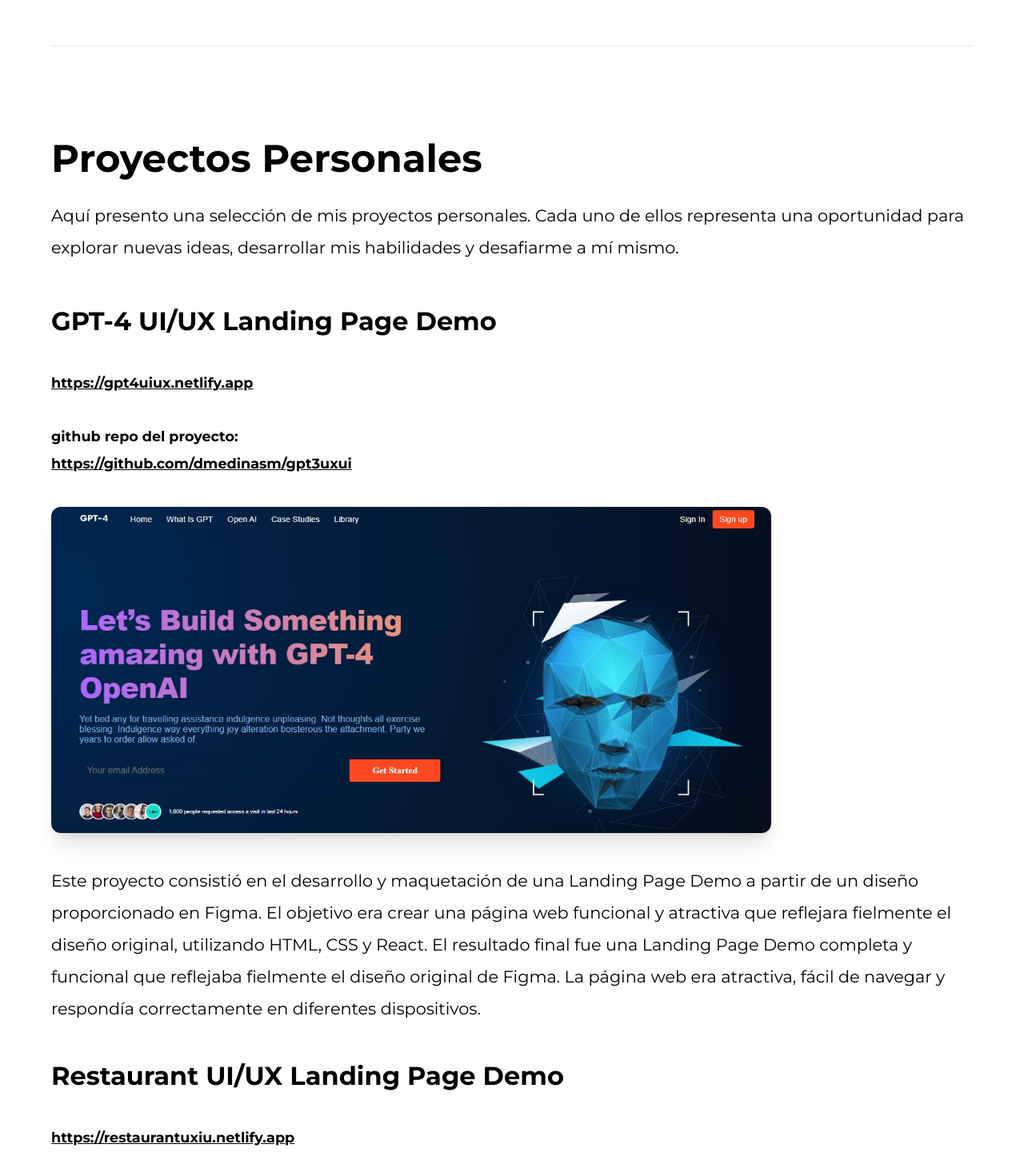
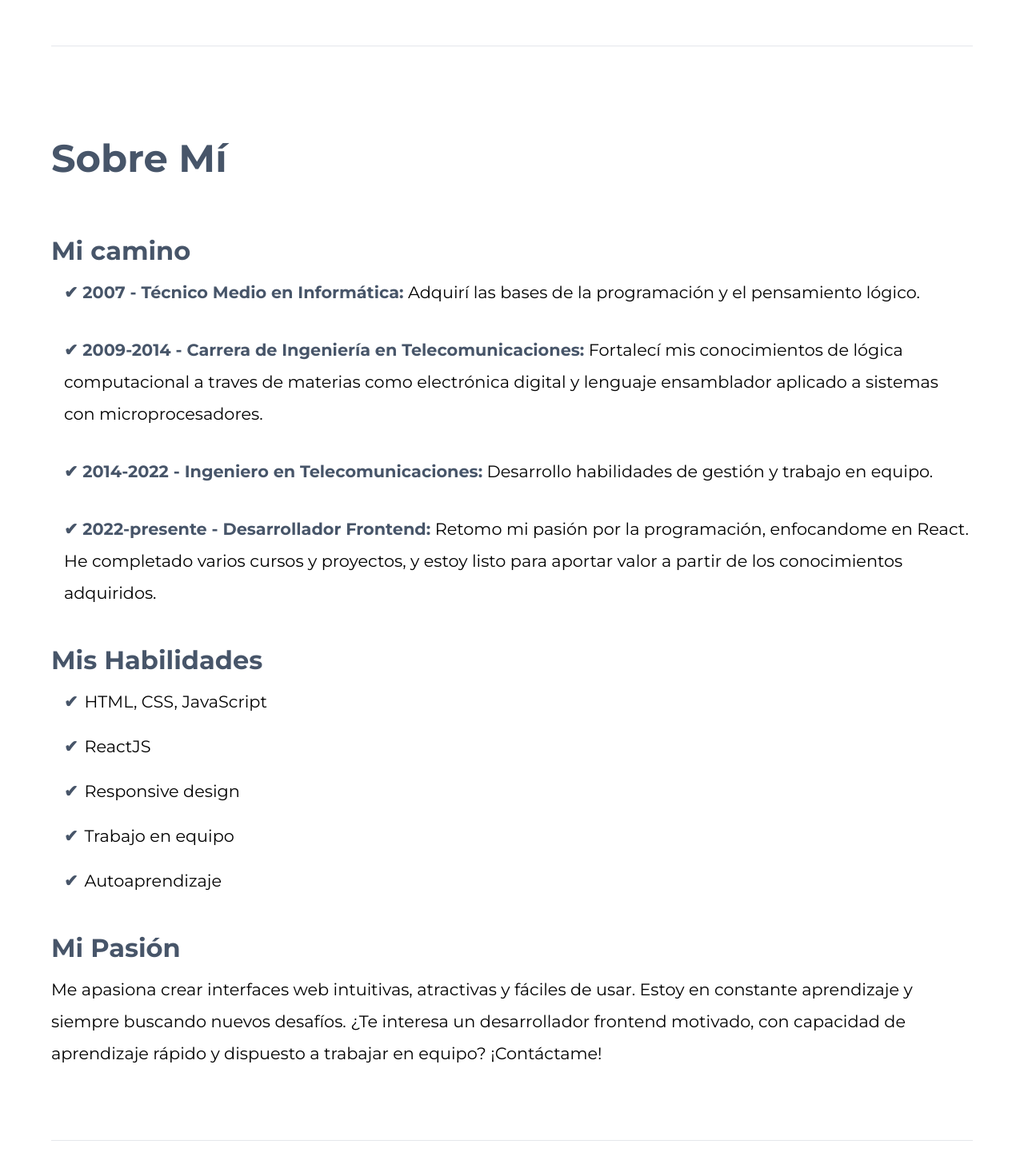
Before and after one commit to dmedinasm/miportfolio, a React (Vite) app: page / in a window 1280 px wide. Shown: the part 709-2170 px from the top of the page at 80% size. Built offline with nearby package versions, Linux system fonts and the light colour scheme.

Commit message:
Creada sección Sobre Mí

```diff
--- a/src/App.jsx
+++ b/src/App.jsx
@@ -3,6 +3,7 @@
 import Hero from './components/Hero'
 import Projects from './components/Projects'
 import Foot from './components/Foot'
+import AboutMe from './components/AboutMe'
 
 
 
@@ -16,6 +17,7 @@
       </header>
       <main>
         <Hero />
+        <AboutMe />
         <Projects />
       </main>
       <footer>
--- /dev/null
+++ b/src/components/AboutMe.jsx
@@ -0,0 +1,36 @@
+import React from 'react'
+import { IoMdCheckmark } from "react-icons/io";
+const AboutMe = () => {
+  return (
+      <section className="py-12 px-8 md:px-[64px] flex flex-col gap-10 ">
+          <h2 className="font-montserrat font-bold  text-[200%] md:text-[300%] mb-4 text-slate-600 text-start"> Sobre Mí</h2>
+          <div>
+              <h3 className="font-montserrat font-bold text-[130%] md:text-[200%] text-slate-600 mb-2">Mi camino</h3>
+              <ul className="font-montserrat text-[100%] md:text-[130%] text-start leading-8 md:leading-10 flex flex-col gap-8 pl-4 items-start">
+                <li ><span className="font-bold text-slate-600 ">✔  2007 - Técnico Medio en Informática:</span> Adquirí las bases de la programación y el pensamiento lógico.</li>
+                <li ><span className="font-bold text-slate-600 ">✔ 2009-2014 - Carrera de Ingeniería en Telecomunicaciones:</span> Fortalecí mis conocimientos de lógica computacional a traves de materias como electrónica digital y lenguaje ensamblador aplicado a sistemas con microprocesadores.</li>
+                <li > <span className="font-bold text-slate-600 ">✔ 2014-2022 - Ingeniero en Telecomunicaciones:</span> Desarrollo habilidades de gestión y trabajo en equipo.</li>
+                <li ><span className="font-bold text-slate-600 ">✔ 2022-presente - Desarrollador Frontend:</span> Retomo mi pasión por la programación, enfocandome en React. He completado varios cursos y proyectos, y estoy listo para aportar valor a partir de los conocimientos adquiridos.</li>
+              </ul>
+          </div>
+          <div>
+              <h3 className="font-montserrat font-bold text-[130%] md:text-[200%] text-slate-600  mb-2">Mis Habilidades</h3>
+              <ul className="font-montserrat text-[100%] md:text-[130%] text-start leading-8 md:leading-10 flex flex-col gap-4 pl-4">
+                  <li className="flex items-center gap-2"><span className="text-slate-600 font-bold">✔</span> HTML, CSS, JavaScript</li>
+                  <li className="flex items-center gap-2 "><span className="text-slate-600 font-bold">✔</span> ReactJS</li>
+                  <li className="flex items-center gap-2"><span className="text-slate-600 font-bold">✔</span> Responsive design</li>
+                  <li className="flex items-center gap-2"><span className="text-slate-600 font-bold">✔</span> Trabajo en equipo</li>
+                  <li className="flex items-center gap-2"><span className="text-slate-600 font-bold">✔</span> Autoaprendizaje</li>
+              </ul>
+          </div>
+          <div>
+              <h3 className="font-montserrat font-bold text-[130%] md:text-[200%] text-slate-600 mb-2">Mi Pasión</h3>
+              <p className="font-montserrat text-[100%] md:text-[130%] text-start leading-8 md:leading-10 ">Me apasiona crear interfaces web intuitivas, atractivas y fáciles de usar. Estoy en constante aprendizaje y siempre buscando nuevos desafíos. ¿Te interesa un desarrollador frontend motivado, con capacidad de aprendizaje rápido y dispuesto a trabajar en equipo? ¡Contáctame!</p>
+          </div>
+          <hr className="mt-12 font-bold text-black text-[4px]" />
+      </section>
+
+  )
+}
+
+export default AboutMe
--- a/src/components/Project.jsx
+++ b/src/components/Project.jsx
@@ -3,7 +3,7 @@
 const Project = ({title,link,image,description, repoLink}) => {
   return (
       <div className="flex flex-col items-start justify-center gap-10">
-          <h2 className="font-montserrat font-bold text-[130%] md:text-[200%]">{title}</h2>
+          <h2 className="font-montserrat font-bold text-[130%] md:text-[200%] text-slate-600">{title}</h2>
           <a href={link} className="underline font-montserrat font-bold text-[85%] md:text-[110%]" target='_blank'>{link}</a>
           <div className="font-montserrat font-bold text-[85%] md:text-[110%]">
           <p className="pr-6 mb-2">github repo del proyecto:</p>
--- a/src/components/Projects.jsx
+++ b/src/components/Projects.jsx
@@ -6,7 +6,7 @@
 const Projects = () => {
   return (
     <section className="py-12 px-8 md:px-[64px] my-2 flex flex-col">
-        <h1 className="font-montserrat font-bold  text-[200%] md:text-[300%] mb-4 text-start">Proyectos Personales</h1>
+        <h1 className="font-montserrat font-bold  text-[200%] md:text-[300%] mb-4 text-start text-slate-600">Proyectos Personales</h1>
         <p className="font-montserrat text-[110%] md:text-[130%] mb-12 leading-8 md:leading-10">Aquí presento una selección de mis proyectos personales. Cada uno de ellos representa una oportunidad para explorar nuevas ideas, desarrollar mis habilidades y desafiarme a mí mismo.</p>
 
       <div className="flex flex-col gap-10">
```
